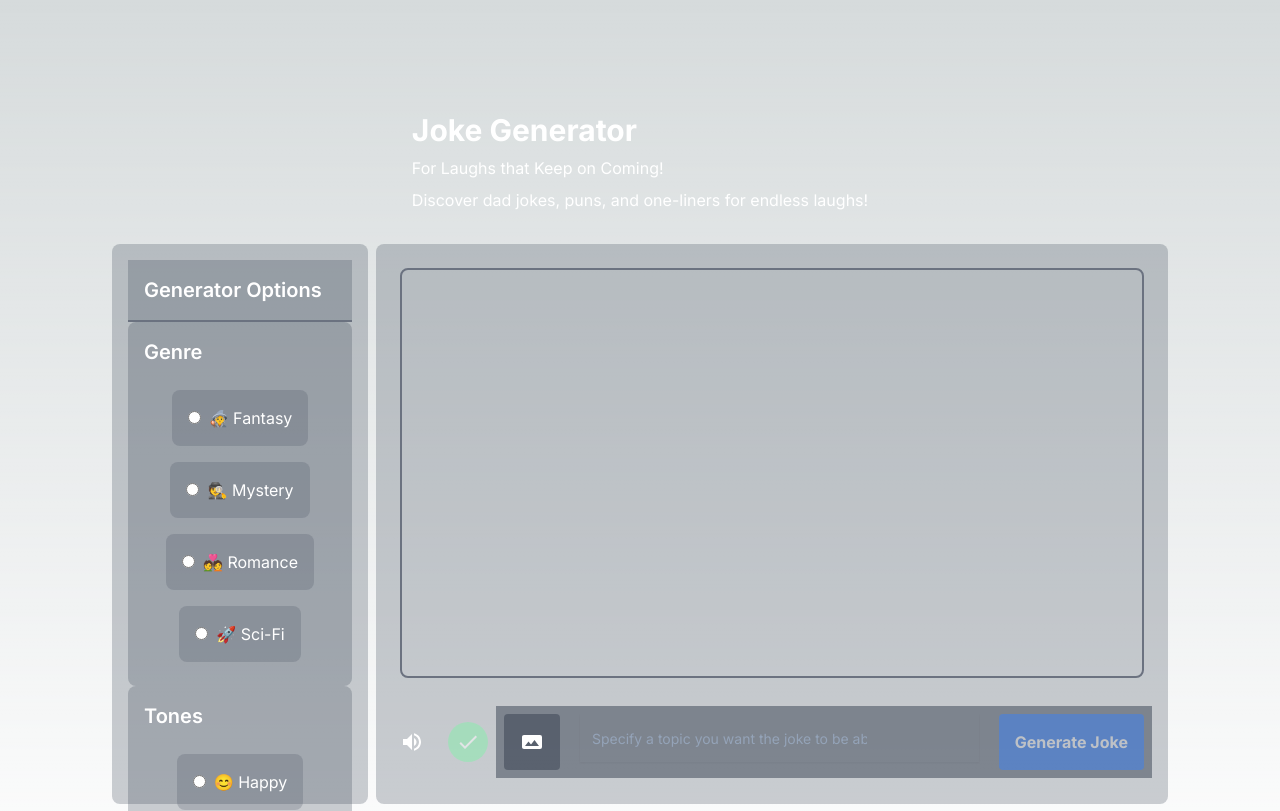
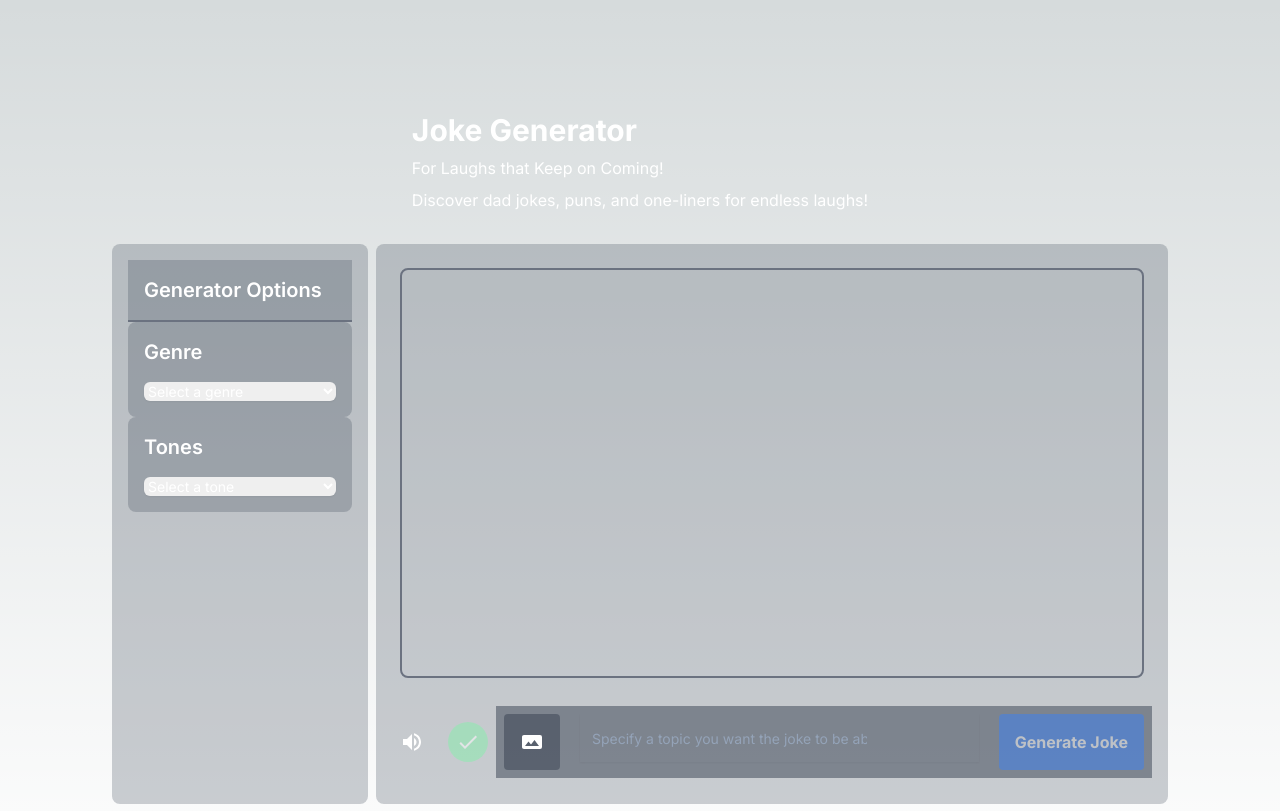
Before and after one commit to LuisJoseSanchez/encode-club-ai-and-gpt-bootcamp-q3-homework-week2, a Next.js app in the folder src/: page / in a window 1280 px wide. Shown: the top 811 px of the page. Built offline with nearby package versions, Linux system fonts and the light colour scheme.

Commit message:
- Added genre and tone selection using dropdowns.

```diff
--- a/src/app/page.tsx
+++ b/src/app/page.tsx
@@ -28,7 +28,7 @@ export default function Chat() {
 
   const handleChange = ({
     target: { name, value },
-  }: React.ChangeEvent<HTMLInputElement>) => {
+  }: React.ChangeEvent<HTMLInputElement | HTMLSelectElement>) => {
     setState({
       ...state,
       [name]: value,
@@ -59,50 +59,38 @@ export default function Chat() {
               <div className="space-y-4 bg-opacity-25 bg-gray-700 rounded-lg p-4">
                 <h3 className="text-xl font-semibold">Genre</h3>
 
-                <div className="flex flex-wrap justify-center">
+                <select
+                  name="genre"
+                  value={state.genre}
+                  onChange={handleChange}
+                  className="form-select block w-full mt-1 border-gray-300 rounded-md shadow-sm focus:outline-none focus:ring-blue-500 focus:border-blue-500 sm:text-sm"
+                >
+                  <option value="">Select a genre</option>
                   {genres.map(({ value, emoji }) => (
-                    <div
-                      key={value}
-                      className="p-4 m-2 bg-opacity-25 bg-gray-600 rounded-lg"
-                    >
-                      <input
-                        id={value}
-                        type="radio"
-                        value={value}
-                        name="genre"
-                        onChange={handleChange}
-                      />
-                      <label className="ml-2" htmlFor={value}>
-                        {`${emoji} ${value}`}
-                      </label>
-                    </div>
+                    <option key={value} value={value}>
+                      {`${emoji} ${value}`}
+                    </option>
                   ))}
-                </div>
+                </select>
               </div>
 
               {/* tone selection code */}
               <div className="space-y-4 bg-opacity-25 bg-gray-700 rounded-lg p-4">
                 <h3 className="text-xl font-semibold">Tones</h3>
 
-                <div className="flex flex-wrap justify-center">
+                <select
+                  name="tone"
+                  value={state.tone}
+                  onChange={handleChange}
+                  className="form-select block w-full mt-1 border-gray-300 rounded-md shadow-sm focus:outline-none focus:ring-blue-500 focus:border-blue-500 sm:text-sm"
+                >
+                  <option value="">Select a tone</option>
                   {tones.map(({ value, emoji }) => (
-                    <div
-                      key={value}
-                      className="p-4 m-2 bg-opacity-25 bg-gray-600 rounded-lg"
-                    >
-                      <input
-                        id={value}
-                        type="radio"
-                        name="tone"
-                        value={value}
-                        onChange={handleChange}
-                      />
-                      <label className="ml-2" htmlFor={value}>
-                        {`${emoji} ${value}`}
-                      </label>
-                    </div>
+                    <option key={value} value={value}>
+                      {`${emoji} ${value}`}
+                    </option>
                   ))}
-                </div>
+                </select>
               </div>
 
             </div>
```
Also changed, not shown: 1 other file (tests, documents, lock files or other folders).
